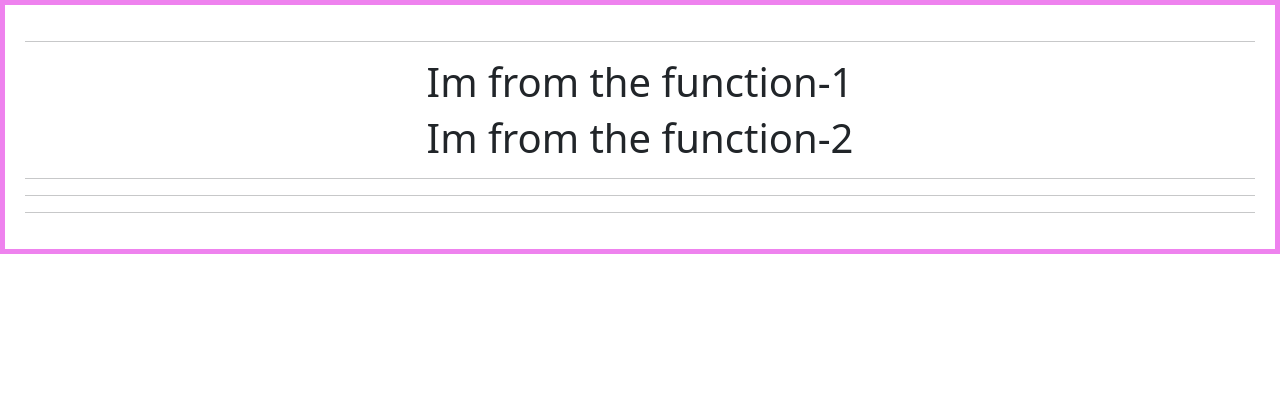
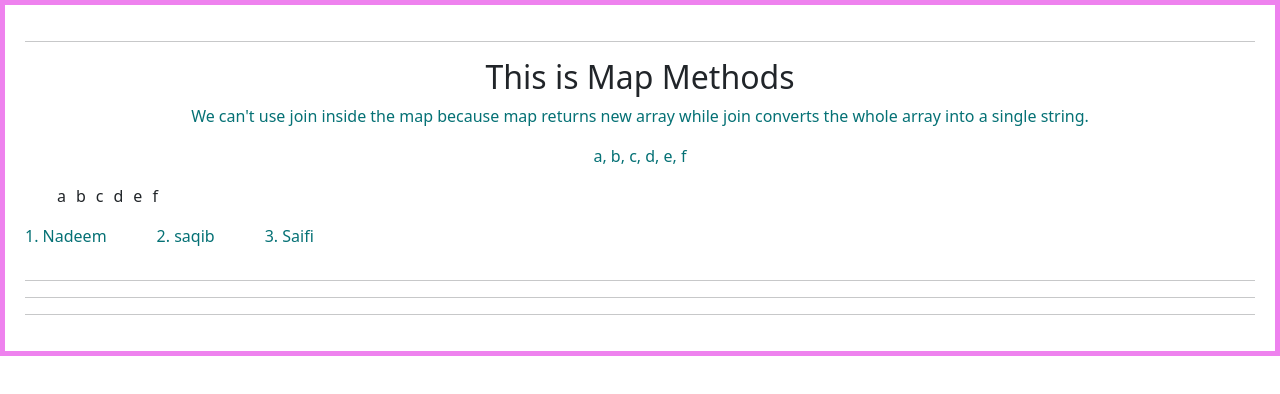
Before and after one commit to Nadeem35/react-playzone, a React (Vite) app: page / in a window 1280 px wide. Shown: the top 394 px of the page. Built offline with nearby package versions, Linux system fonts and the light colour scheme.

Commit message:
inline and prop method

```diff
--- a/src/App.jsx
+++ b/src/App.jsx
@@ -30,21 +30,22 @@ function App() {
         {/* ----------  Class Component  ----------- */}
         {/* <Welcome></Welcome> */}
         {/* --------- Exportingn two functions at a time --------- */}
-        <hr />
+        {/* <hr />
         <Funct1></Funct1>
         <Funct2></Funct2>
-        <hr />
+        <hr /> */}
         {/* -------------------------------- */}
         {/* <ZunoFun /> */}
-        {/*  <ZunoFun />  -- This is wrong method to import a function with function name */}
+        {/* <ZunoFun /> */}
+        {/* //  -- This is wrong method to import a function with function name */}
         {/* -------- Inline Rendering using map() ------ */}
         {/* <hr />
         <InlineRendring />
         <hr /> */}
         {/* ----- Map Method ---- */}
-        {/* <hr />
+        <hr />
         <MapMethod></MapMethod>
-        <hr /> */}
+        <hr />
         {/* ----  Call Array data into table using map()  ----- */}
         {/* <Table1 /> */}
         {/* -----------  Conditional rendering  ------------ */}
--- a/src/Components/0.Basics/InlineRendring.jsx
+++ b/src/Components/0.Basics/InlineRendring.jsx
@@ -1,21 +1,51 @@
-import { React } from "react";
+// import { React } from "react";
 
-function InlineRendring() {
-  const students = [
-    { id: 1, name: "Saqib" },
-    { id: 2, name: "Nadeem" },
-    { id: 3, name: "Adi" },
-    { id: 4, name: "sanam" },
-  ];
+// function InlineRendring() {
+//   const students = [
+//     { id: 1, name: "Saqib" },
+//     { id: 2, name: "Nadeem" },
+//     { id: 3, name: "Adi" },
+//     { id: 4, name: "sanam" },
+//   ];
+//   return (
+//     <>
+//       {students.map((item, id) => (
+//         <li key={id}>
+//           {item.id}. {item.name}
+//         </li>
+//       ))}
+//     </>
+//   );
+// }
+
+// export default InlineRendring;
+
+
+//---------------------------------
+
+export function InlineRendring() {
+
+  const arr = [
+    { id: 1, name: "Saqib", College: "JMI" },
+    { id: 2, name: "Nadeem", College: "AMU" },
+    { id: 3, name: "Asif", College: "JNU" },
+    { id: 3, name: "Adi", College: "JNU" },
+    { id: 3, name: "Ayan", College: "IIT" },
+    { id: 3, name: "Sarrogate", College: "JAM" },
+    { id: 3, name: "PPP", College: "MANU" },
+  ]
+
   return (
-    <>
-      {students.map((item, id) => (
-        <li key={id}>
-          {item.id}. {item.name}
-        </li>
+    <>{
+      arr.map((item, index) => (
+        <div className="w-25 h-25 bg-danger p-2 mb-2 d-inline-block opacity-80 rounded-3 text-light m-3" key={index}>
+          <h2 className="m-1">Id: {item.id}</h2>
+          <h2>{item.name}</h2>
+          <h2>College: {item.College}</h2>
+        </div>
       ))}
     </>
-  );
+  )
 }
 
-export default InlineRendring;
+export default InlineRendring
```
